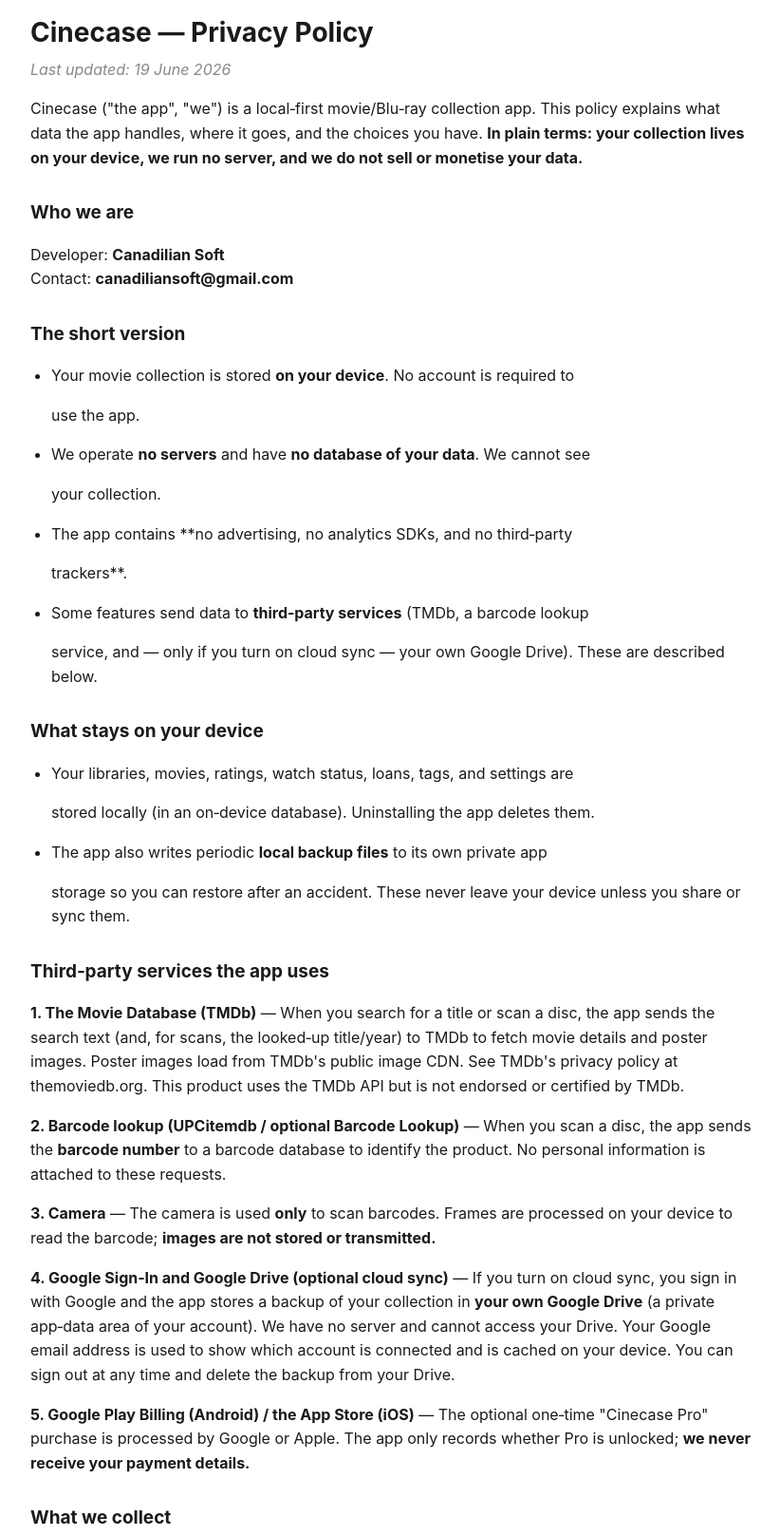
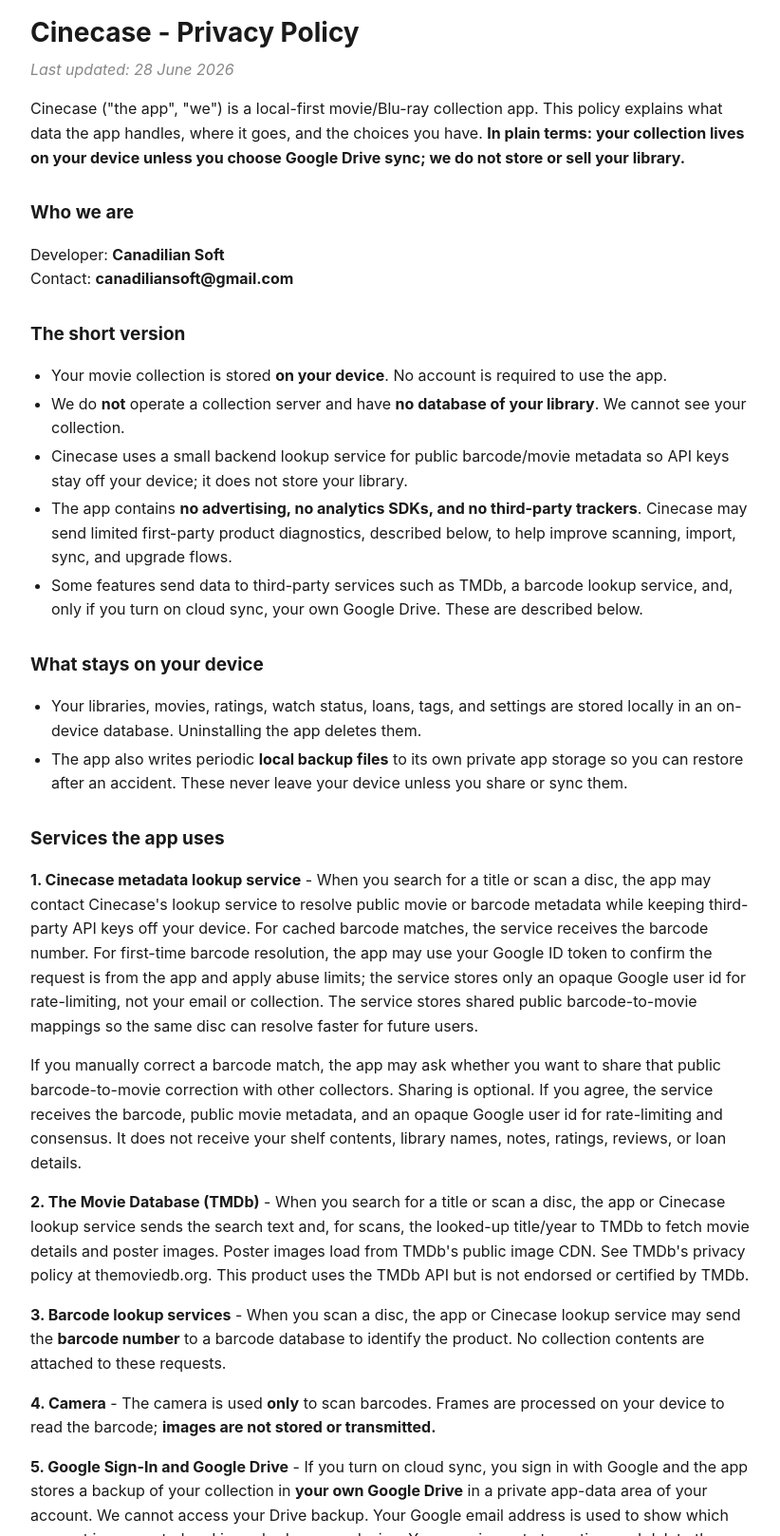
Before and after one commit to liviomaynard/cinecase-privacy, a plain HTML site: page index.html in a window 1280 px wide. Shown: the part 20-1637 px from the top of the page at 95% size, without its empty margins (228-1050 px from the left). Drawn offline with Linux system fonts and the light colour scheme.

Commit message:
Revise privacy policy and update last modified date
Updated privacy policy details and corrected formatting.

```diff
--- a/index.html
+++ b/index.html
@@ -1,8 +1,9 @@
 <!doctype html>
-<html lang="en"><head>
+<html lang="en">
+<head>
 <meta charset="utf-8">
 <meta name="viewport" content="width=device-width, initial-scale=1">
-<title>Cinecase — Privacy Policy</title>
+<title>Cinecase - Privacy Policy</title>
 <style>
 :root{color-scheme:light dark}
 body{font-family:-apple-system,Segoe UI,Roboto,Helvetica,Arial,sans-serif;line-height:1.6;max-width:760px;margin:0 auto;padding:32px 20px 64px;color:#1a1a1a;background:#fff}
@@ -10,52 +11,73 @@
 h1{font-size:28px;margin:0 0 4px}h2{font-size:19px;margin:30px 0 6px}
 .muted{color:#888;margin-top:0}ul{padding-left:22px}li{margin:4px 0}
 a{color:#b47a35}strong{font-weight:700}
-</style></head><body>
-<h1>Cinecase — Privacy Policy</h1>
-<p class="muted"><em>Last updated: 19 June 2026</em></p>
-<p>Cinecase ("the app", "we") is a local‑first movie/Blu‑ray collection app. This policy explains what data the app handles, where it goes, and the choices you have. <strong>In plain terms: your collection lives on your device, we run no server, and we do not sell or monetise your data.</strong></p>
+</style>
+</head>
+<body>
+<h1>Cinecase - Privacy Policy</h1>
+<p class="muted"><em>Last updated: 28 June 2026</em></p>
+
+<p>Cinecase ("the app", "we") is a local-first movie/Blu-ray collection app. This policy explains what data the app handles, where it goes, and the choices you have. <strong>In plain terms: your collection lives on your device unless you choose Google Drive sync; we do not store or sell your library.</strong></p>
+
 <h2>Who we are</h2>
 <p>Developer: <strong>Canadilian Soft</strong><br>Contact: <strong>canadiliansoft@gmail.com</strong></p>
+
 <h2>The short version</h2>
 <ul>
-<li>Your movie collection is stored <strong>on your device</strong>. No account is required to</li>
-<p>use the app.</p>
-<li>We operate <strong>no servers</strong> and have <strong>no database of your data</strong>. We cannot see</li>
-<p>your collection.</p>
-<li>The app contains **no advertising, no analytics SDKs, and no third‑party</li>
-<p>trackers**.</p>
-<li>Some features send data to <strong>third‑party services</strong> (TMDb, a barcode lookup</li>
-<p>service, and — only if you turn on cloud sync — your own Google Drive). These are described below.</p>
+<li>Your movie collection is stored <strong>on your device</strong>. No account is required to use the app.</li>
+<li>We do <strong>not</strong> operate a collection server and have <strong>no database of your library</strong>. We cannot see your collection.</li>
+<li>Cinecase uses a small backend lookup service for public barcode/movie metadata so API keys stay off your device; it does not store your library.</li>
+<li>The app contains <strong>no advertising, no analytics SDKs, and no third-party trackers</strong>. Cinecase may send limited first-party product diagnostics, described below, to help improve scanning, import, sync, and upgrade flows.</li>
+<li>Some features send data to third-party services such as TMDb, a barcode lookup service, and, only if you turn on cloud sync, your own Google Drive. These are described below.</li>
 </ul>
+
 <h2>What stays on your device</h2>
 <ul>
-<li>Your libraries, movies, ratings, watch status, loans, tags, and settings are</li>
-<p>stored locally (in an on‑device database). Uninstalling the app deletes them.</p>
-<li>The app also writes periodic <strong>local backup files</strong> to its own private app</li>
-<p>storage so you can restore after an accident. These never leave your device unless you share or sync them.</p>
+<li>Your libraries, movies, ratings, watch status, loans, tags, and settings are stored locally in an on-device database. Uninstalling the app deletes them.</li>
+<li>The app also writes periodic <strong>local backup files</strong> to its own private app storage so you can restore after an accident. These never leave your device unless you share or sync them.</li>
 </ul>
-<h2>Third‑party services the app uses</h2>
-<p><strong>1. The Movie Database (TMDb)</strong> — When you search for a title or scan a disc, the app sends the search text (and, for scans, the looked‑up title/year) to TMDb to fetch movie details and poster images. Poster images load from TMDb's public image CDN. See TMDb's privacy policy at themoviedb.org. This product uses the TMDb API but is not endorsed or certified by TMDb.</p>
-<p><strong>2. Barcode lookup (UPCitemdb / optional Barcode Lookup)</strong> — When you scan a disc, the app sends the <strong>barcode number</strong> to a barcode database to identify the product. No personal information is attached to these requests.</p>
-<p><strong>3. Camera</strong> — The camera is used <strong>only</strong> to scan barcodes. Frames are processed on your device to read the barcode; <strong>images are not stored or transmitted.</strong></p>
-<p><strong>4. Google Sign‑In and Google Drive (optional cloud sync)</strong> — If you turn on cloud sync, you sign in with Google and the app stores a backup of your collection in <strong>your own Google Drive</strong> (a private app‑data area of your account). We have no server and cannot access your Drive. Your Google email address is used to show which account is connected and is cached on your device. You can sign out at any time and delete the backup from your Drive.</p>
-<p><strong>5. Google Play Billing (Android) / the App Store (iOS)</strong> — The optional one‑time "Cinecase Pro" purchase is processed by Google or Apple. The app only records whether Pro is unlocked; <strong>we never receive your payment details.</strong></p>
+
+<h2>Services the app uses</h2>
+
+<p><strong>1. Cinecase metadata lookup service</strong> - When you search for a title or scan a disc, the app may contact Cinecase's lookup service to resolve public movie or barcode metadata while keeping third-party API keys off your device. For cached barcode matches, the service receives the barcode number. For first-time barcode resolution, the app may use your Google ID token to confirm the request is from the app and apply abuse limits; the service stores only an opaque Google user id for rate-limiting, not your email or collection. The service stores shared public barcode-to-movie mappings so the same disc can resolve faster for future users.</p>
+
+<p>If you manually correct a barcode match, the app may ask whether you want to share that public barcode-to-movie correction with other collectors. Sharing is optional. If you agree, the service receives the barcode, public movie metadata, and an opaque Google user id for rate-limiting and consensus. It does not receive your shelf contents, library names, notes, ratings, reviews, or loan details.</p>
+
+<p><strong>2. The Movie Database (TMDb)</strong> - When you search for a title or scan a disc, the app or Cinecase lookup service sends the search text and, for scans, the looked-up title/year to TMDb to fetch movie details and poster images. Poster images load from TMDb's public image CDN. See TMDb's privacy policy at themoviedb.org. This product uses the TMDb API but is not endorsed or certified by TMDb.</p>
+
+<p><strong>3. Barcode lookup services</strong> - When you scan a disc, the app or Cinecase lookup service may send the <strong>barcode number</strong> to a barcode database to identify the product. No collection contents are attached to these requests.</p>
+
+<p><strong>4. Camera</strong> - The camera is used <strong>only</strong> to scan barcodes. Frames are processed on your device to read the barcode; <strong>images are not stored or transmitted.</strong></p>
+
+<p><strong>5. Google Sign-In and Google Drive</strong> - If you turn on cloud sync, you sign in with Google and the app stores a backup of your collection in <strong>your own Google Drive</strong> in a private app-data area of your account. We cannot access your Drive backup. Your Google email address is used to show which account is connected and is cached on your device. You can sign out at any time and delete the backup from your Drive.</p>
+
+<p><strong>6. Google Play Billing / App Store</strong> - The optional one-time "Cinecase Pro" purchase is processed by Google or Apple. The app only records whether Pro is unlocked; <strong>we never receive your payment details.</strong></p>
+
+<p><strong>7. First-party product diagnostics</strong> - Cinecase may send a small set of product events to understand whether core flows are working, such as scan started, scan succeeded, scan failed, import started, import completed, paywall viewed, purchase started, purchase completed, sync enabled, restore attempted, or correction shared. These events include only the event name plus coarse platform and app version metadata. They do <strong>not</strong> include movie titles, barcodes, TMDb IDs, poster paths, ratings, reviews, shelf names, notes, loan details, or collection contents.</p>
+
 <h2>What we collect</h2>
-<p><strong>We, the developer, collect nothing.</strong> There is no developer server, account system, analytics, or tracking. Data is only ever transmitted to the third‑party services listed above to make a feature work, or to your own Google Drive if you enable sync. All such transmission uses encrypted (HTTPS) connections.</p>
+<p>We do not collect or store your movie collection. Cinecase has no developer account system, advertising, or third-party tracking. The metadata lookup service handles only the public barcode/search data needed to make lookups work and, for rate-limited first-time barcode resolution or user-approved corrections, an opaque Google user id. Cinecase may store the limited first-party product diagnostics described above. Your full collection is transmitted only to your own Google Drive if you enable sync. All such transmission uses encrypted HTTPS connections.</p>
+
 <h2>Sharing your collection</h2>
-<p>Export and "share my shelf" features send a file (JSON/CSV/PDF/image) <strong>only when you choose to</strong>, through your device's standard share sheet, to the destination you pick.</p>
+<p>Export and "share my shelf" features send a file such as JSON, CSV, PDF, or an image <strong>only when you choose to</strong>, through your device's standard share sheet, to the destination you pick.</p>
+
 <h2 id="data-deletion">Your choices and data deletion</h2>
 <ul>
-<li><strong>Delete items / libraries</strong> in the app at any time.</li>
-<li><strong>Uninstall</strong> the app to remove all on‑device data and local backups.</li>
-<li><strong>Cloud sync:</strong> sign out of Google in Settings, and delete the Cinecase backup</li>
-<p>from your Google Drive, to remove the synced copy.</p>
+<li><strong>Delete items or libraries</strong> in the app at any time.</li>
+<li><strong>Uninstall</strong> the app to remove all on-device data and local backups.</li>
+<li><strong>Cloud sync:</strong> sign out of Google in Settings, and delete the Cinecase backup from your Google Drive, to remove the synced copy.</li>
+<li><strong>Product diagnostics:</strong> once available in the app, you can turn off privacy-safe product diagnostics in Settings.</li>
 <li><strong>Export</strong> your full collection at any time so your data is portable.</li>
 </ul>
+
 <h2>Children</h2>
-<p>Cinecase is not directed at children under 13 (or the equivalent minimum age in your country) and we do not knowingly collect data from them.</p>
+<p>Cinecase is not directed at children under 13 or the equivalent minimum age in your country, and we do not knowingly collect data from them.</p>
+
 <h2>Changes to this policy</h2>
 <p>We may update this policy as the app evolves. Material changes will be reflected by the "Last updated" date above and, where appropriate, noted in the app or store listing.</p>
+
 <h2>Contact</h2>
 <p>Questions about privacy? Email <strong>canadiliansoft@gmail.com</strong>.</p>
-</body></html>
+
+</body>
+</html>
```
